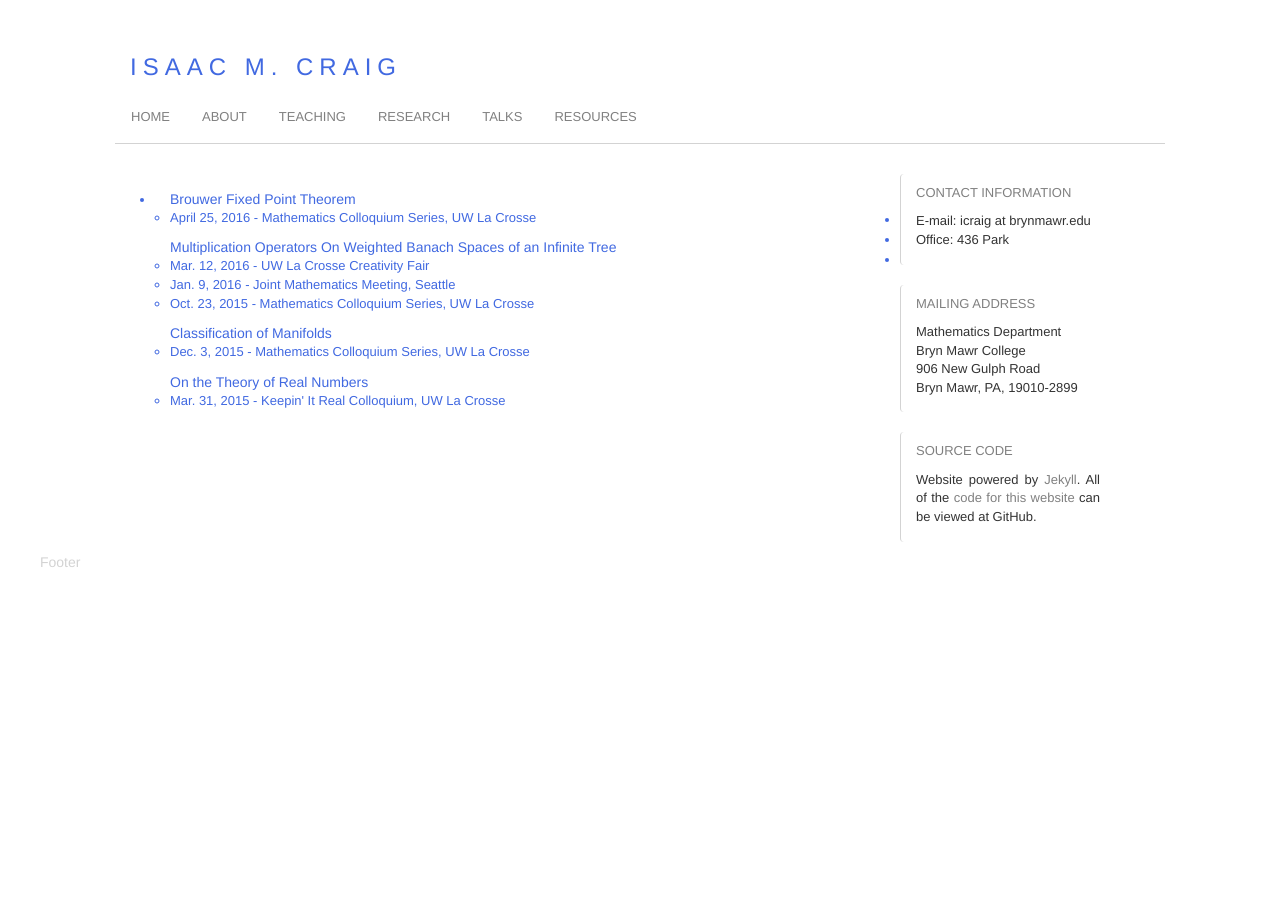
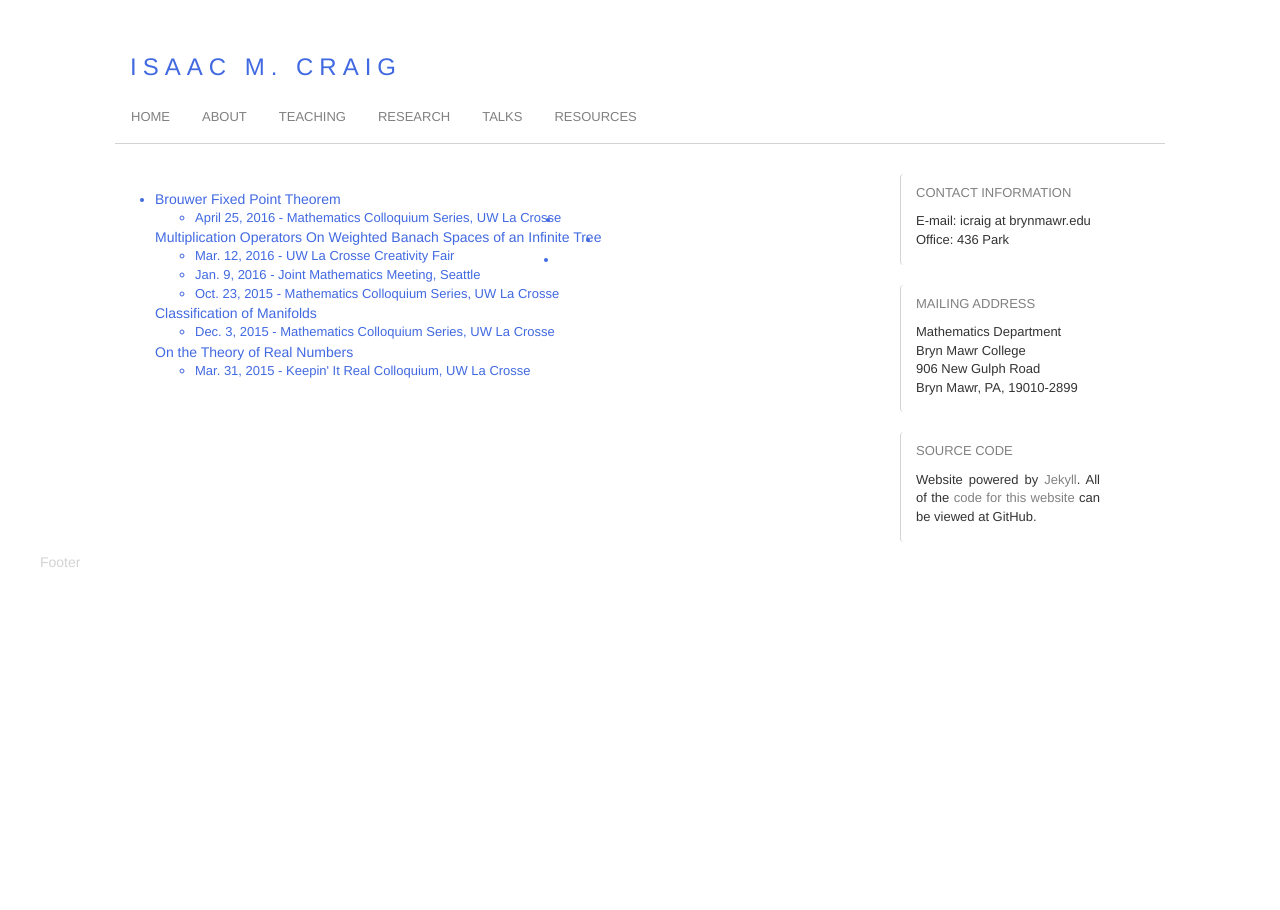
Before and after one commit to isundberg/isaacmc.github.io, a Jekyll site: the page built from talks/index.html, in a window 1280 px wide. Built offline with Jekyll 4.4.1, drawn with Linux system fonts in a browser that asks for light colours.

Commit message:
Update index.html

```diff
--- a/talks/index.html
+++ b/talks/index.html
@@ -6,40 +6,32 @@
 <ul class="listStyle">
 
     <li>
-      <div id="contentBlock" class="col-sm-12">
-      <div id="contentItem" class="col-sm-8">Brouwer Fixed Point Theorem</div>
-      <ul id="contentList" class="col-sm-8">
+        <div id="contentItem">Brouwer Fixed Point Theorem</div>
+      <ul id="contentList">
         <li>April 25, 2016 - Mathematics Colloquium Series, UW La Crosse</li>
       </ul>
-      </div>
     </li>
 
     <li>
-      <div id="contentBlock" class="col-sm-12">
-      <div id="contentItem" class="col-sm-8">Multiplication Operators On Weighted Banach Spaces of an Infinite Tree</div>
-      <ul id="contentList" class="col-sm-8">
+      <div id="contentItem">Multiplication Operators On Weighted Banach Spaces of an Infinite Tree</div>
+      <ul id="contentList">
         <li>Mar. 12, 2016 - UW La Crosse Creativity Fair</li>
         <li>Jan. 9, 2016 - Joint Mathematics Meeting, Seattle</li>
         <li>Oct. 23, 2015 - Mathematics Colloquium Series, UW La Crosse</li>
       </ul>
-      </div>
     </li>
 
     <li>
-      <div id="contentBlock" class="col-sm-12">
-      <div id="contentItem" class="col-sm-8">Classification of Manifolds</div>
-      <ul id="contentList" class="col-sm-8">
+      <div id="contentItem">Classification of Manifolds</div>
+      <ul id="contentList">
         <li>Dec. 3, 2015 - Mathematics Colloquium Series, UW La Crosse</li>
       </ul>
-      </div>
     </li>
 
     <li>
-      <div id="contentBlock" class="col-sm-12">
-      <div id="contentItem" class="col-sm-8">On the Theory of Real Numbers</div>
-      <ul id="contentList" class="col-sm-8">
+      <div id="contentItem">On the Theory of Real Numbers</div>
+      <ul id="contentList">
           <li>Mar. 31, 2015 - Keepin' It Real Colloquium, UW La Crosse</li>
       </ul>
-      </div>
     </li>
 </ul>
```
